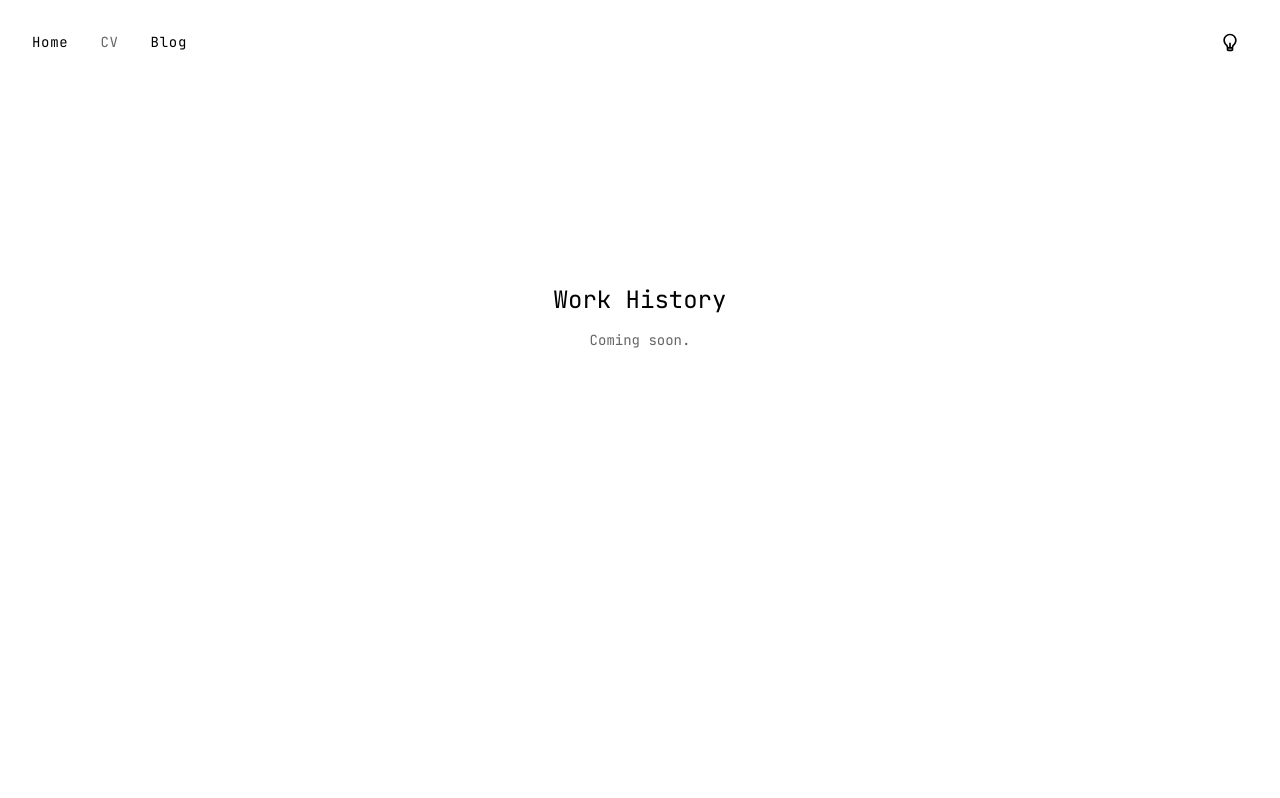
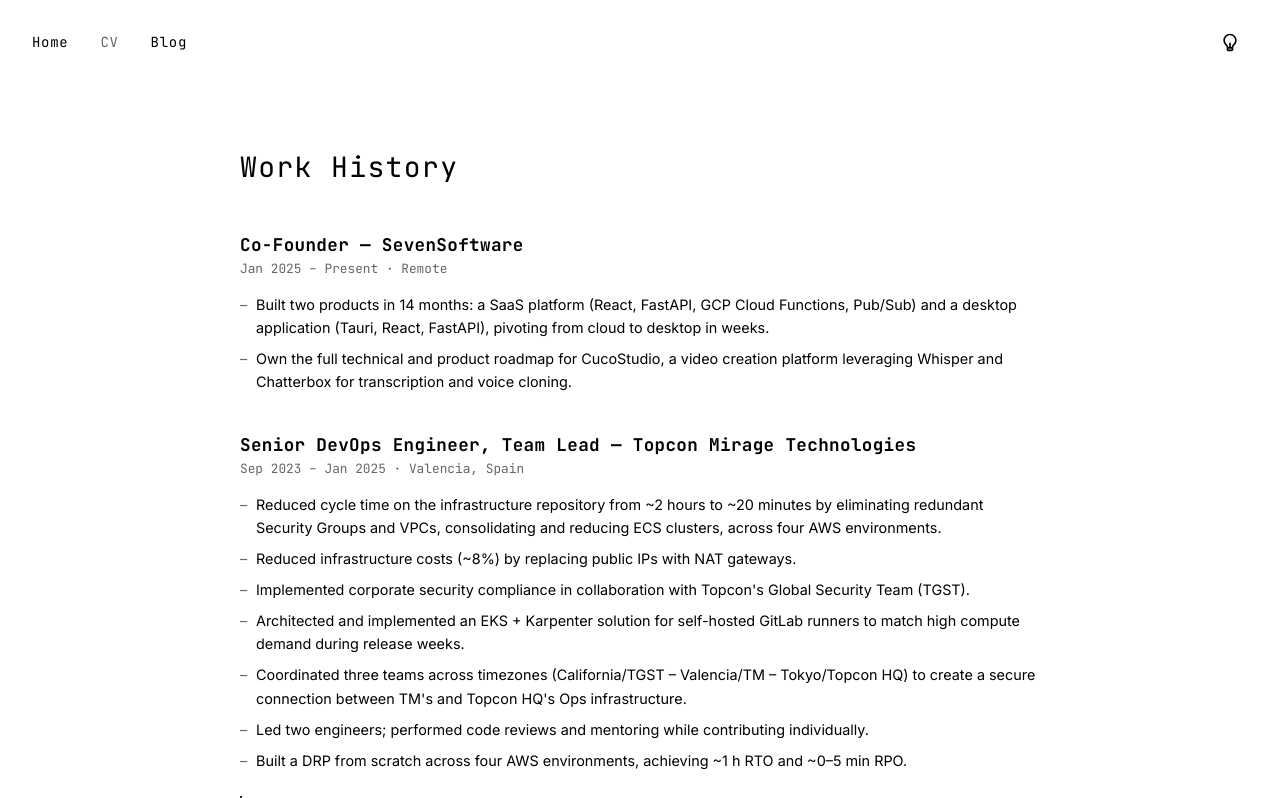
Before and after one commit to varn0/varno, a React (Vite) app: page /cv in a window 1280 px wide. Shown: the top 798 px of the page. Built offline with nearby package versions, Linux system fonts and the light colour scheme.

Commit message:
feat: implement CvPage with narrative work history and education

```diff
--- a/src/components/tech/CvPage.tsx
+++ b/src/components/tech/CvPage.tsx
@@ -1,8 +1,59 @@
-export function CvPage() {
+import { roles, education } from '../../data/work-history'
+import type { Role, Story } from '../../data/work-history'
+
+function StoryBlock({ story }: { story: Story }) {
   return (
-    <div className="placeholder-page">
-      <h1>Work History</h1>
-      <p>Coming soon.</p>
+    <div className="cv-story">
+      <h4 className="cv-story-title">{story.title}</h4>
+      {story.paragraphs.map((p, i) => (
+        <p key={i}>{p}</p>
+      ))}
     </div>
   )
 }
+
+function RoleSection({ role }: { role: Role }) {
+  return (
+    <section className="cv-role">
+      <div className="cv-role-header">
+        <h3 className="cv-role-title">
+          {role.title} — {role.company}
+        </h3>
+        <div className="cv-role-meta">
+          {role.period} · {role.location}
+        </div>
+      </div>
+      <ul className="cv-bullets">
+        {role.bullets.map((bullet, i) => (
+          <li key={i} className="cv-bullet">{bullet}</li>
+        ))}
+      </ul>
+      {role.stories.map((story, i) => (
+        <StoryBlock key={i} story={story} />
+      ))}
+    </section>
+  )
+}
+
+export function CvPage() {
+  return (
+    <div className="cv-page">
+      <h2 className="cv-page-title">Work History</h2>
+      {roles.map((role, i) => (
+        <RoleSection key={i} role={role} />
+      ))}
+      <hr className="cv-section-divider" />
+      <h2 className="cv-page-title">Education</h2>
+      <div className="cv-education">
+        {education.map((entry, i) => (
+          <div key={i} className="cv-education-entry">
+            <div className="cv-education-degree">{entry.degree}</div>
+            <div className="cv-education-meta">
+              {entry.institution} · {entry.period}
+            </div>
+          </div>
+        ))}
+      </div>
+    </div>
+  )
+}
```
